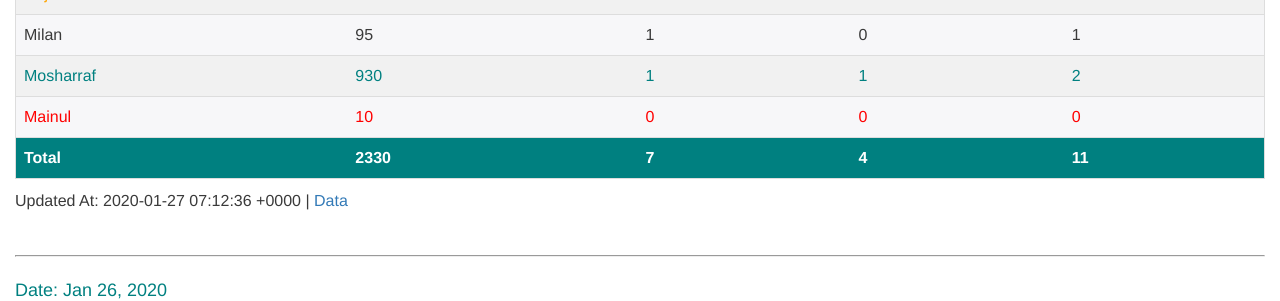
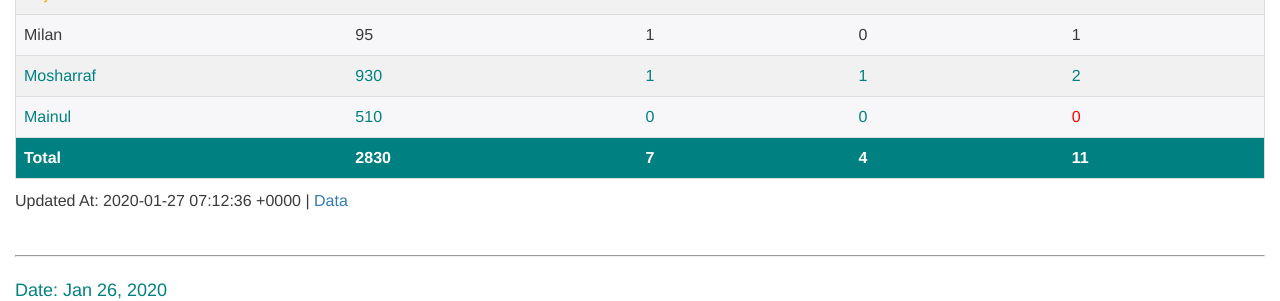
Before and after one commit to coderanwar/meals, a Jekyll site: the page built from index.html, in a window 1280 px wide. Shown: the part 602-903 px from the top of the page. Built offline with Jekyll 4.4.1, drawn with Linux system fonts in a browser that asks for light colours.

Commit message:
Update meals.yml

```diff
--- a/_data/meals.yml
+++ b/_data/meals.yml
@@ -50,7 +50,7 @@
       Night: 1
       TotalMeal: 2
     - Name: "Mainul"
-      Balance: 10
+      Balance: 510
       Noon: 0
       Night: 0
       TotalMeal: 0
```
